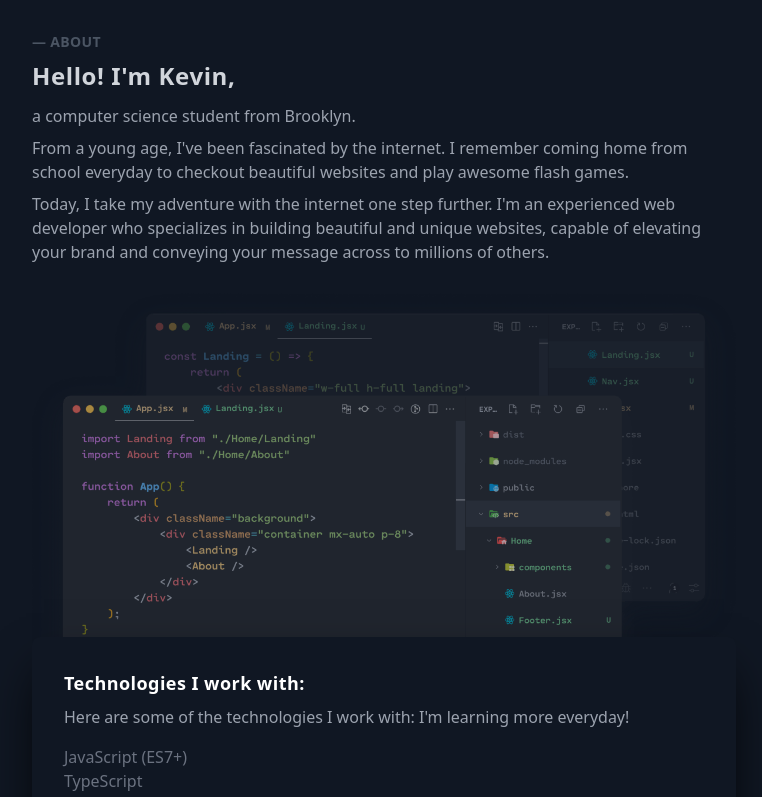
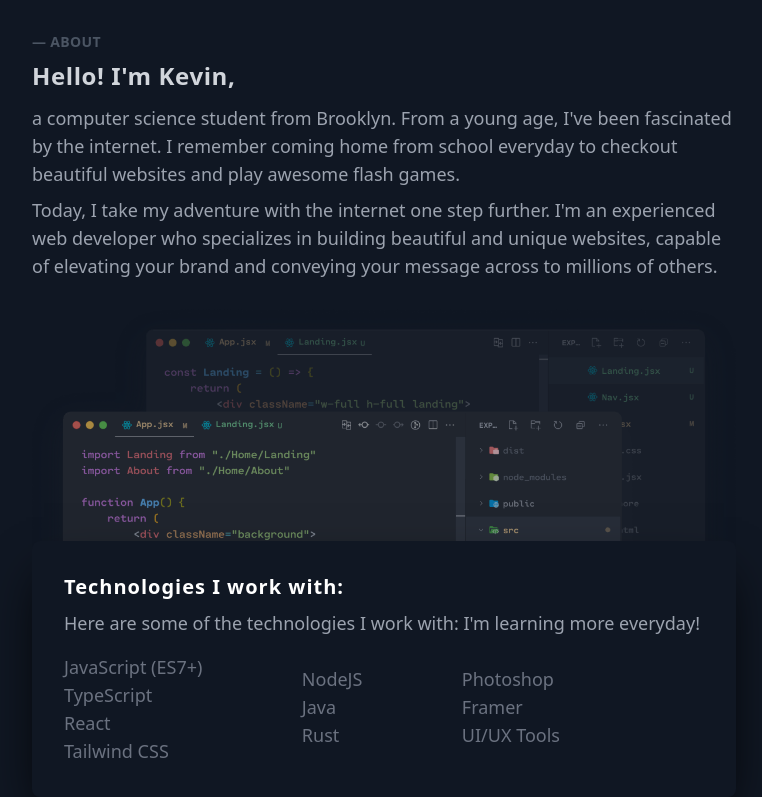
Before and after one commit to kevinMEH/portfolio-v2, a React (Vite) app: page / in a window 1280 px wide. Shown: the part 800-1597 px from the top of the page, without its empty margins (256-1018 px from the left). Built offline with nearby package versions, Linux system fonts and the light colour scheme.

Commit message:
About page laptop size support

```diff
--- a/src/Home/About.jsx
+++ b/src/Home/About.jsx
@@ -4,17 +4,19 @@ const About = () => {
     return (
         <div>
             <Title label="ABOUT" text="Hello! I'm Kevin," />
-            <div className="text-gray-400 space-y-2">
-                <p>a computer science student from Brooklyn.</p>
-                <p>From a young age, I've been fascinated by the internet. I remember coming home from school everyday to checkout beautiful websites and play awesome flash games.</p>
+            <div className="text-gray-400 space-y-2 md:text-lg">
+                <p>a computer science student from Brooklyn. From a young age, I've been fascinated by the internet. I remember coming home from school everyday to checkout beautiful websites and play awesome flash games.</p>
                 <p>Today, I take my adventure with the internet one step further. I'm an experienced web developer who specializes in building beautiful and unique websites, capable of elevating your brand and conveying your message across to millions of others.</p>
             </div>
             <div>
                 <img src="./../../assets/vscode.png"/>
-                <div className="relative -top-24 -mb-24 z-10 rounded-lg p-8 shadow-2xl shadow-black space-y-2 background">
-                    <h1 className="font-semibold text-lg text-white tracking-wide">Technologies I work with:</h1>
-                    <p className="text-gray-400 pb-2">Here are some of the technologies I work with: I'm learning more everyday!</p>
-                    <div className="space-y-3">
+                <div className="relative z-10 rounded-lg p-8 shadow-2xl shadow-black space-y-2 background
+                -top-24 -mb-24
+                md:-top-40 md:-mb-40
+                lg:-top-52 lg:-mb-52">
+                    <h1 className="font-semibold text-lg lg:text-xl text-white tracking-wider">Technologies I work with:</h1>
+                    <p className="text-gray-400 pb-2 lg:text-lg">Here are some of the technologies I work with: I'm learning more everyday!</p>
+                    <div className="space-y-3 sm:flex sm:justify-between sm:pr-24 md:pr-36">
                         <List items={["JavaScript (ES7+)", "TypeScript", "React", "Tailwind CSS"]} />
                         <List items={["NodeJS", "Java", "Rust"]} />
                         <List items={["Photoshop", "Framer", "UI/UX Tools"]} />
@@ -31,7 +33,7 @@ const List = ({ items }) => {
         elements.push(<li>{item}</li>)
     }
     return (
-        <ul className="text-gray-500">
+        <ul className="text-gray-500 lg:text-lg">
             {elements}
         </ul>
     )
```
